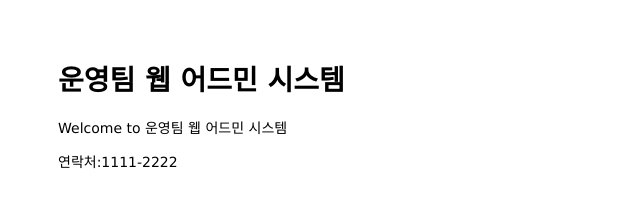
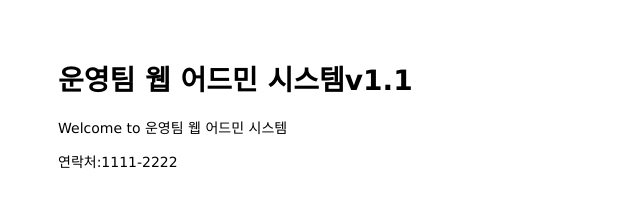
Before and after one commit to sensival/mastering-git-github, a website: page public/index.html in a window 1280 px wide. Shown: the full height of the page, 0-640 px from the left. Drawn offline with Linux system fonts and the light colour scheme.

Commit message:
Change header

```diff
--- a/public/index.html
+++ b/public/index.html
@@ -1,12 +1,12 @@
 <html>
 
 <head>
-  <title>운영팀 웹 어드민 시스템</title>
+  <title>운영팀 웹 어드민 시스템v1.1</title>
   <link rel="stylesheet" href="/stylesheets/style.css">
 </head>
 
 <body>
-  <h1>운영팀 웹 어드민 시스템</h1>
+  <h1>운영팀 웹 어드민 시스템v1.1</h1>
   <p>Welcome to 운영팀 웹 어드민 시스템</p>
 </body>
 
```
